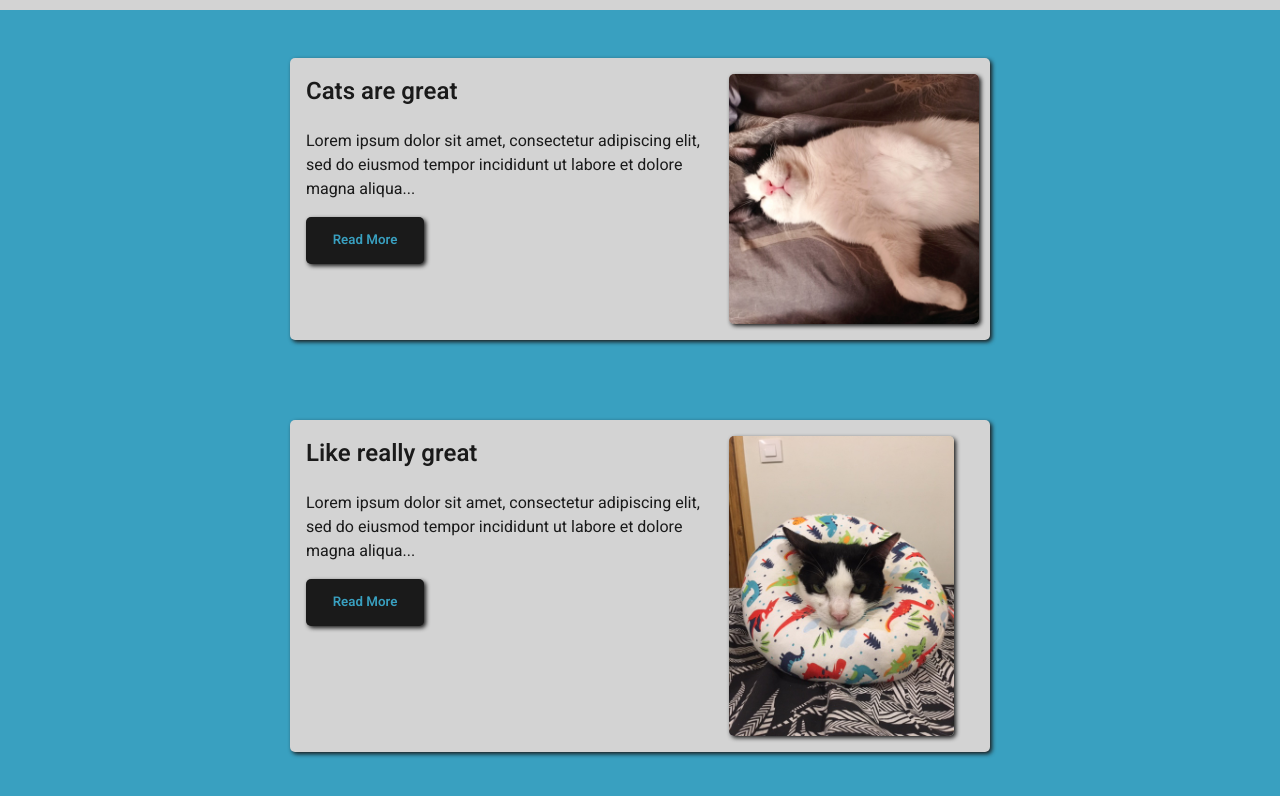
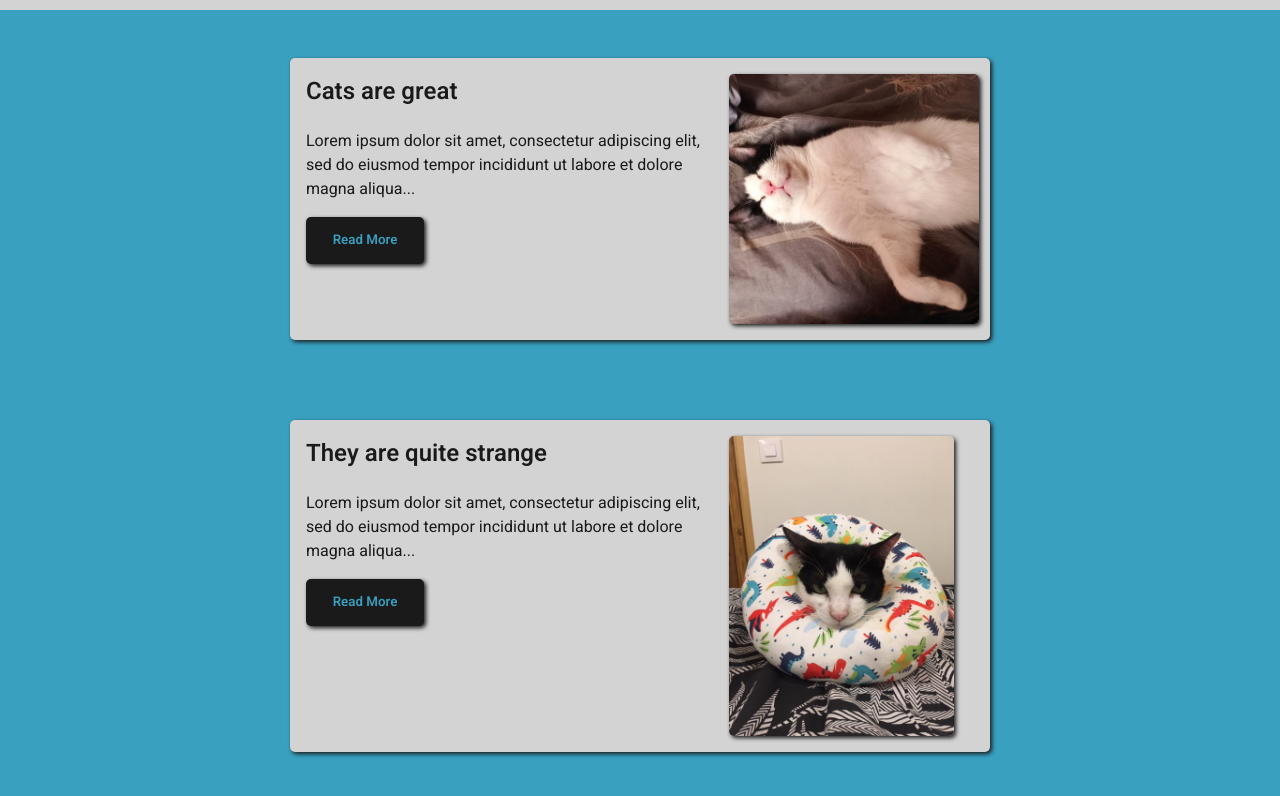
Before and after one commit to SBailey123/light-dark-theme, a plain HTML site: page index.html in a window 1280 px wide. Shown: the part 124-920 px from the top of the page. Drawn offline with Linux system fonts and the light colour scheme.

Commit message:
Updating blog title

```diff
--- a/index.html
+++ b/index.html
@@ -26,7 +26,7 @@
             <div class="post-container">
                 <div class="post">
                     <div class="content">
-                        <h2>Like really great</h2>
+                        <h2>They are quite strange</h2>
                         <p>Lorem ipsum dolor sit amet, consectetur adipiscing elit, sed do eiusmod tempor incididunt ut labore et dolore magna aliqua...</p>
                         <button id="btn">Read More</button>
                     </div>
```
